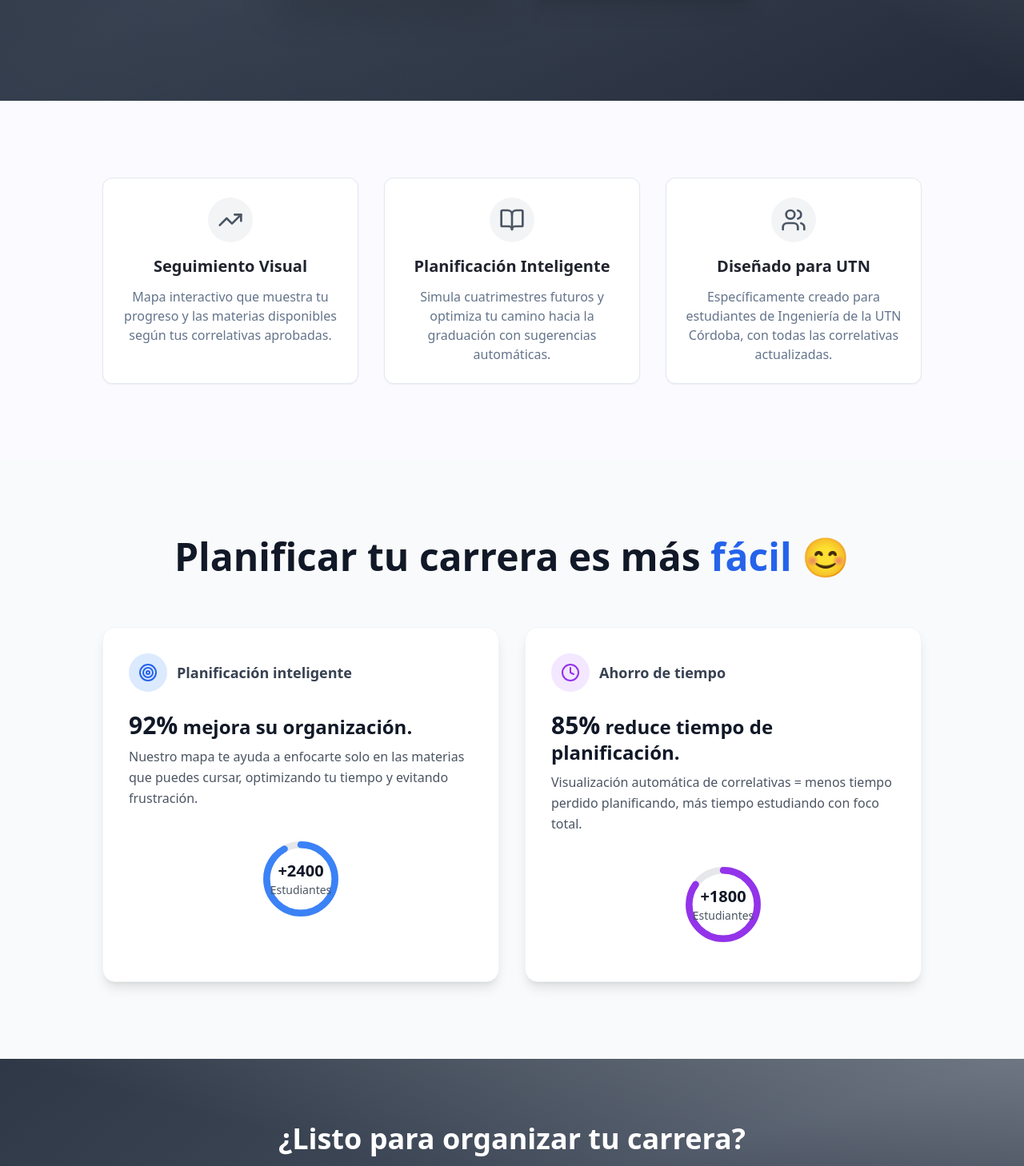
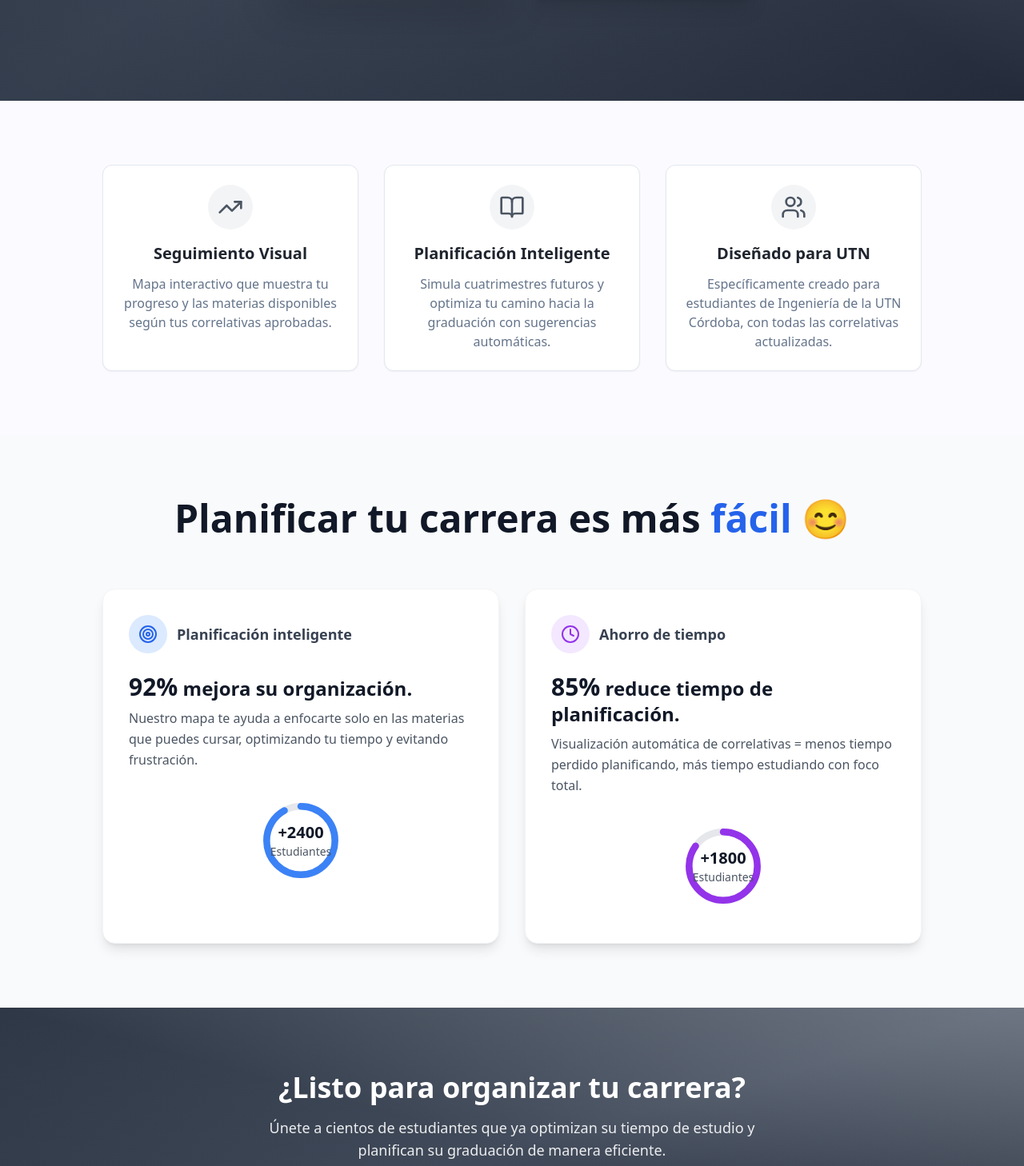
Before and after one commit to Gastonfoncea/utn-mapa-materias-84, a React (Vite) app: page / in a window 1280 px wide. Shown: the part 712-2170 px from the top of the page at 80% size. Built offline with nearby package versions, Linux system fonts and the light colour scheme.

Commit message:
Ajustar espacio en landing
Ajusta el espacio vertical entre el hero section y las tarjetas de estadísticas en la landing page para que coincida con el espaciado del hero section.

```diff
--- a/src/pages/Landing.tsx
+++ b/src/pages/Landing.tsx
@@ -116,7 +116,7 @@ const Landing = () => {
       </div>
 
       {/* Features Section - Fondo Blanco */}
-      <div className="bg-background py-16 sm:py-24">
+      <div className="bg-background py-12 sm:py-20">
         <div className="container mx-auto px-4">
           <div className="grid md:grid-cols-3 gap-8 max-w-5xl mx-auto">
             <div className="text-center p-6 bg-card rounded-xl shadow-sm border">
@@ -162,7 +162,7 @@ const Landing = () => {
       </div>
 
       {/* Sección de estadísticas con tarjetas coloridas */}
-      <div className="bg-gray-50 py-16 sm:py-24">
+      <div className="bg-gray-50 py-12 sm:py-20">
         <div className="container mx-auto px-4">
           {/* Título principal */}
           <div className="text-center mb-16">
```
